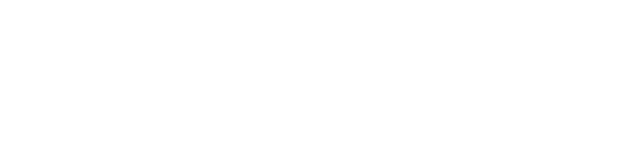
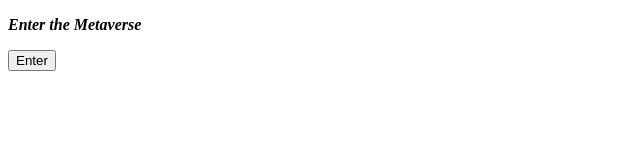
Before and after one commit to acciojob/enter-metaverse-prashantzanzan25, a website: page main.html in a window 1280 px wide. Shown: the whole page, without its empty margins (0-640 px from the left). Drawn offline with Linux system fonts and the light colour scheme.

Commit message:
created a submission

```diff
--- a/main.html
+++ b/main.html
@@ -7,6 +7,16 @@
 </head>
 
 <body>
+
+	<p id="status">
+		<b><i>
+			Enter the Metaverse
+		</i></b>
+	</p>
+
+	<button id="enterBtn">
+		Enter
+	</button>
 	<!-- the entire body must be written by student -->
     <script type="text/javascript" src="./script.js">
 </script>
```
